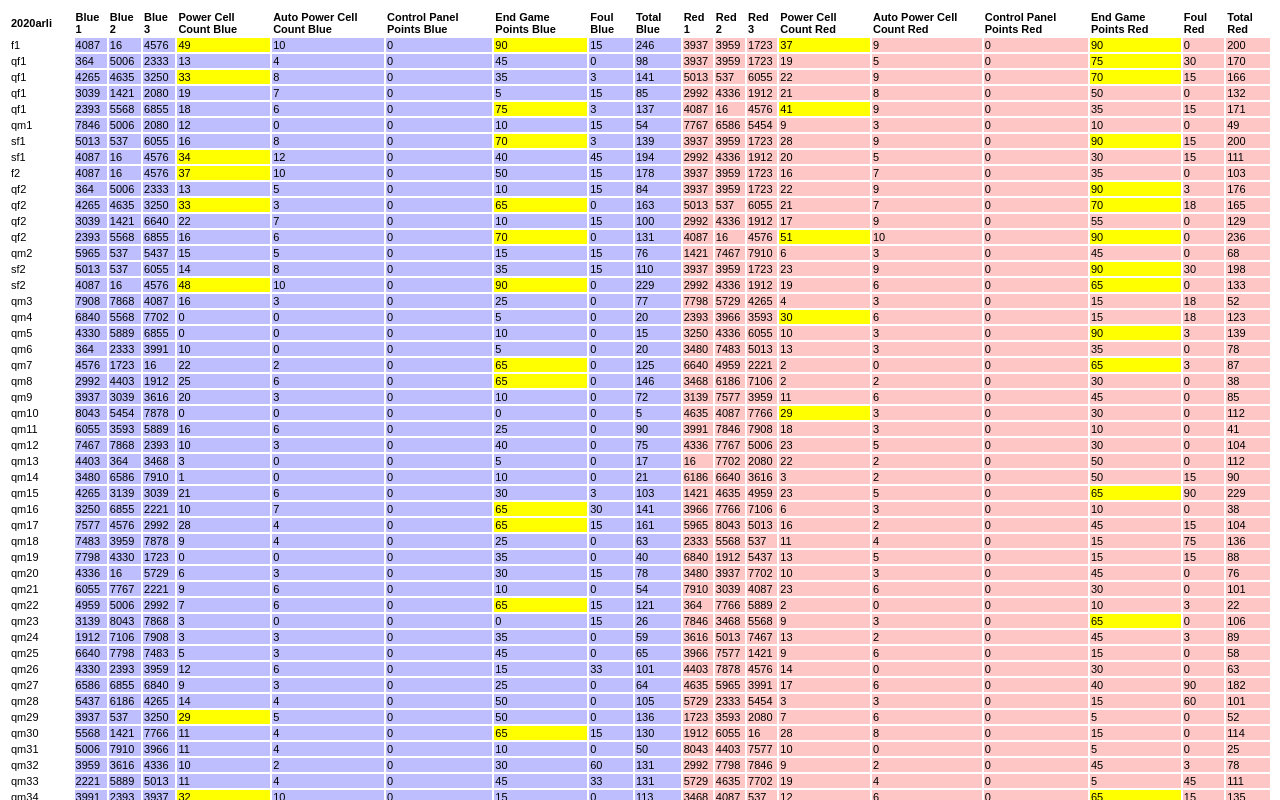
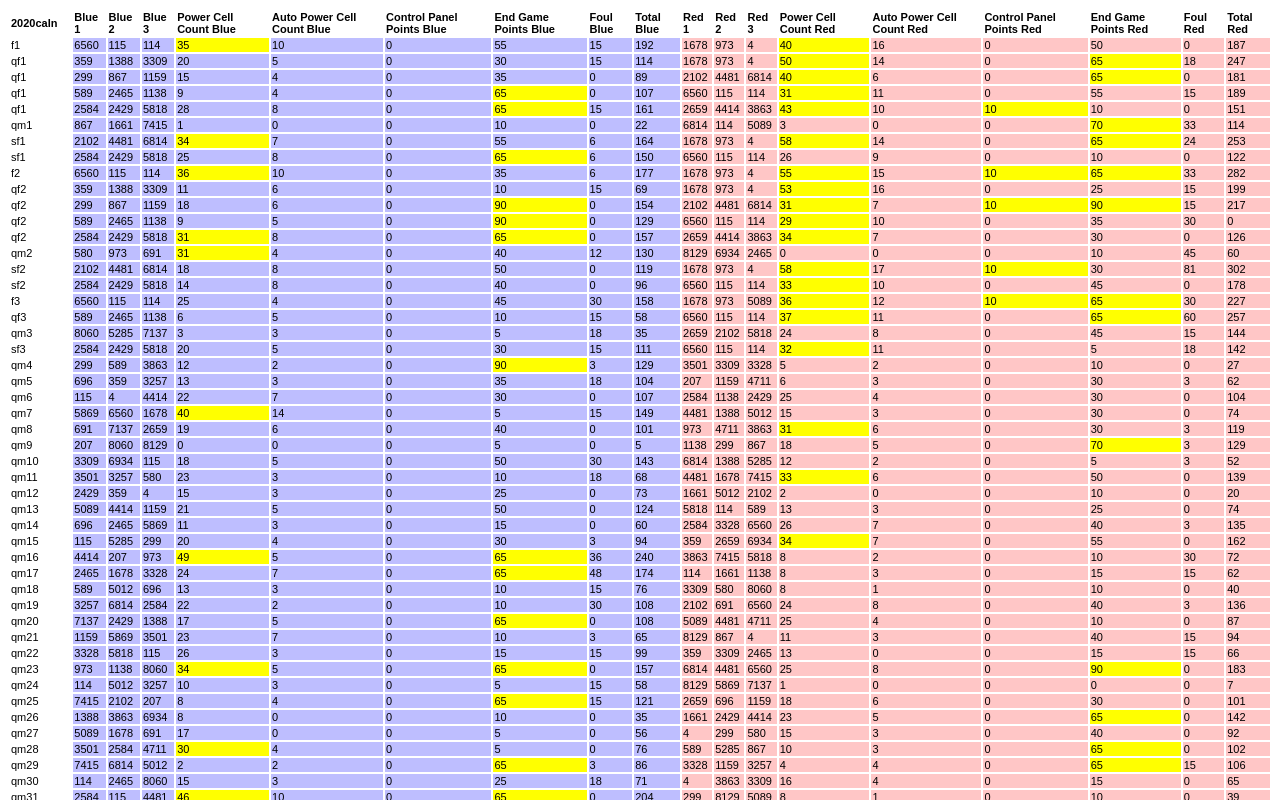
Before and after one commit to NDev02/FRC2020-MasterDB, a plain HTML site: page index.html in a window 1280 px wide. Shown: the top 800 px of the page. Drawn offline with Linux system fonts and the light colour scheme.

Commit message:
Update index.html

```diff
--- a/index.html
+++ b/index.html
@@ -77,7 +77,7 @@
     </style>
     <script>
 
-        let folder = "Week 2";
+        let folder = "Week 1";
 
         window.onload = async function() {
 
```
